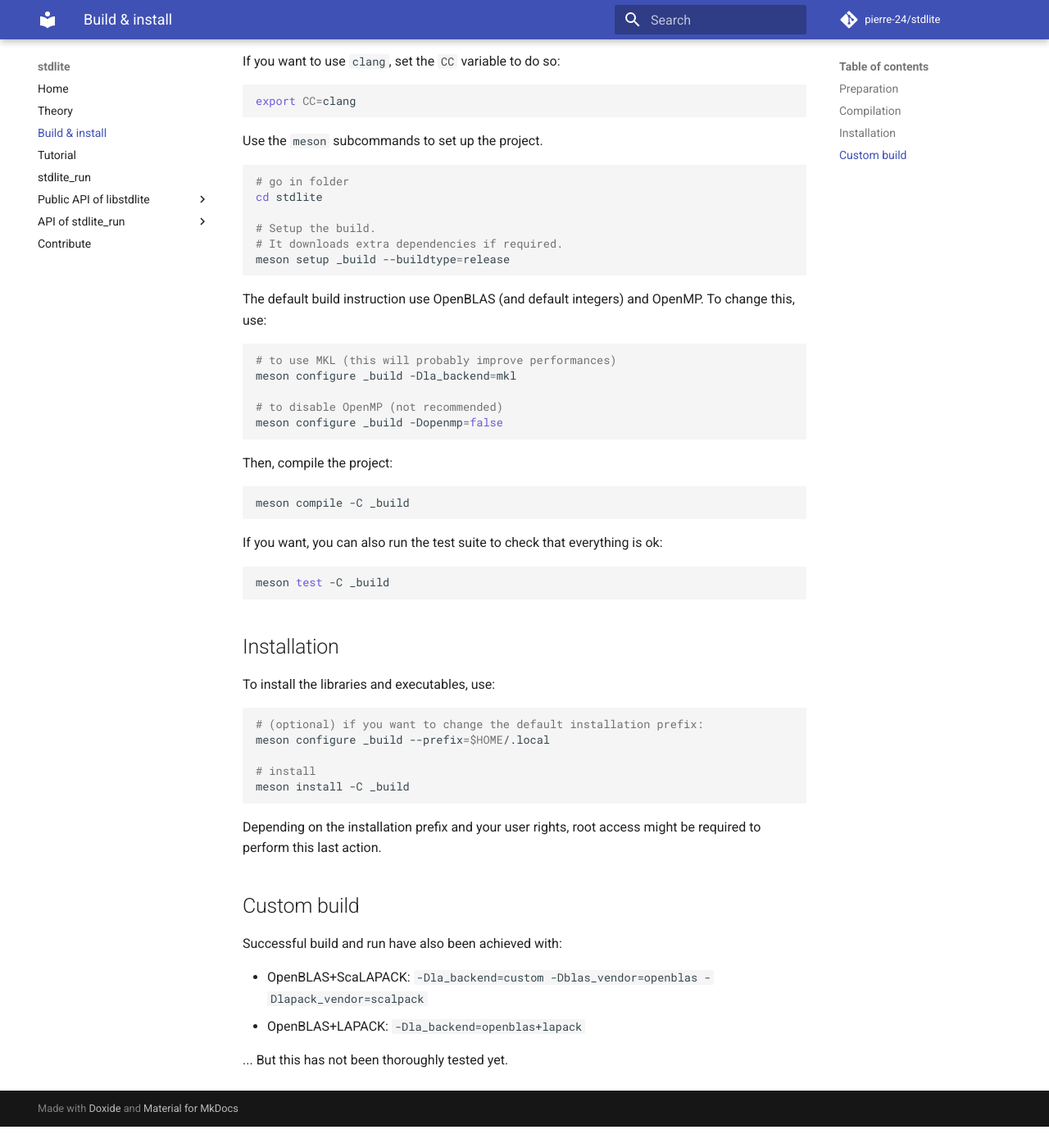
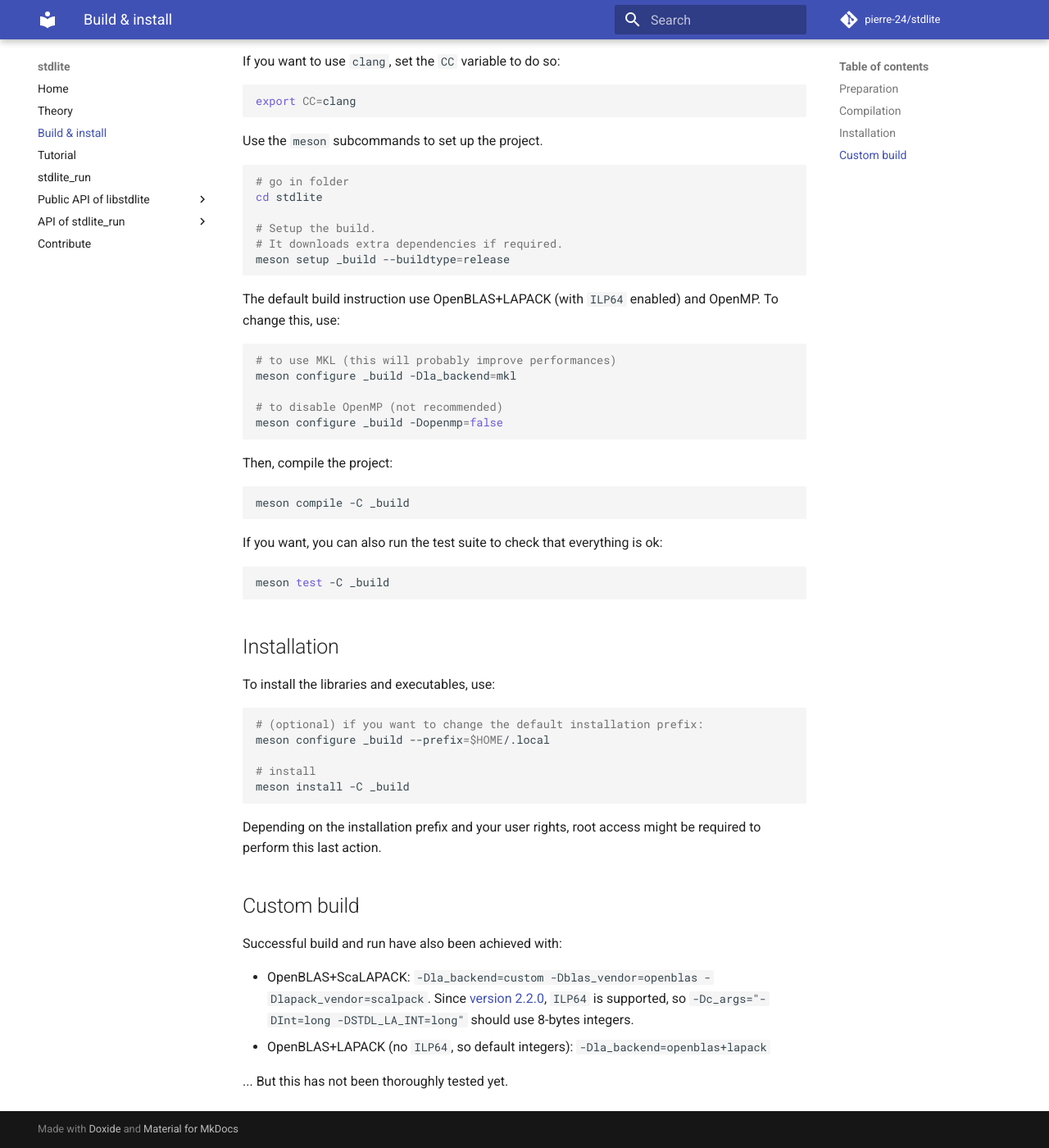
Before and after one commit to pierre-24/stdlite, an MkDocs documentation site: the page built from docs/build.md, in a window 1280 px wide and 1400 px high, scrolled down 783 px. Shown: the whole window at 82% size. Built offline with MkDocs 1.6.1 and Material for MkDocs 9.7.7, drawn with Linux system fonts in a browser that asks for light colours; comment, search, counter and statistics services are not loaded; before the commit the page ends 2157 px from its top, so only the background shows below that; some of the changed text lies outside the part shown.

````diff
--- a/docs/build.md
+++ b/docs/build.md
@@ -55,7 +55,8 @@ cd stdlite
 meson setup _build --buildtype=release
 ```
 
-The default build instruction use OpenBLAS (and default integers) and OpenMP. To change this, use:
+The default build instruction use OpenBLAS+LAPACK (with `ILP64` enabled) and OpenMP. To change this, use:
+
 ```bash
 # to use MKL (this will probably improve performances)
 meson configure _build -Dla_backend=mkl
@@ -94,7 +95,7 @@ Depending on the installation prefix and your user rights, root access might be
 
 Successful build and run have also been achieved with:
 
-+ OpenBLAS+ScaLAPACK: `-Dla_backend=custom -Dblas_vendor=openblas -Dlapack_vendor=scalpack`
-+ OpenBLAS+LAPACK: `-Dla_backend=openblas+lapack`
++ OpenBLAS+ScaLAPACK: `-Dla_backend=custom -Dblas_vendor=openblas -Dlapack_vendor=scalpack`. Since [version 2.2.0](https://netlib.org/scalapack/scalapack-2.2.0.html), `ILP64` is supported, so `-Dc_args="-DInt=long -DSTDL_LA_INT=long"` should use 8-bytes integers.
++ OpenBLAS+LAPACK (no `ILP64`, so default integers): `-Dla_backend=openblas+lapack`
 
 ... But this has not been thoroughly tested yet.
````
Also changed, not shown: other parts of docs/build.md (+1 -1 lines), 5 other files.
